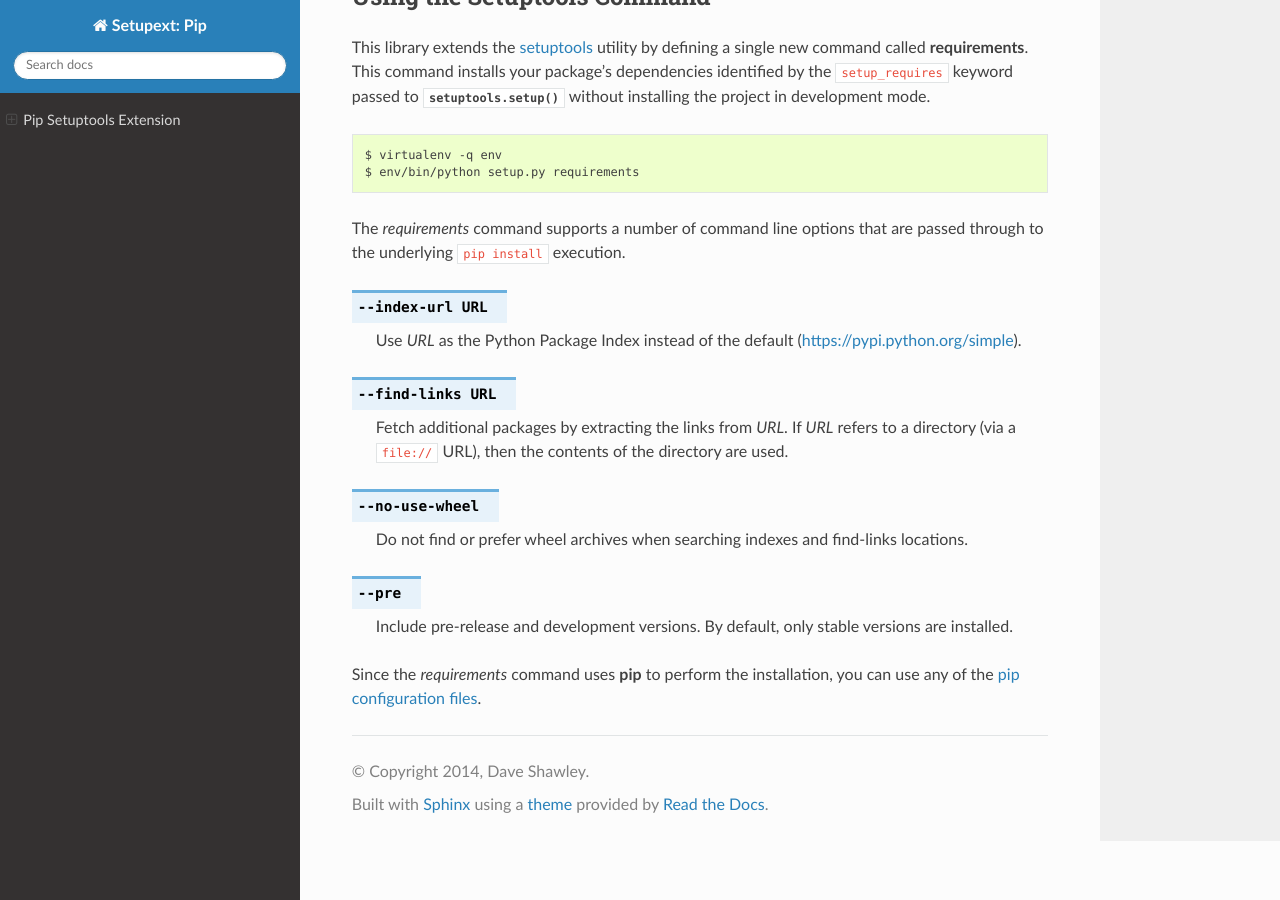
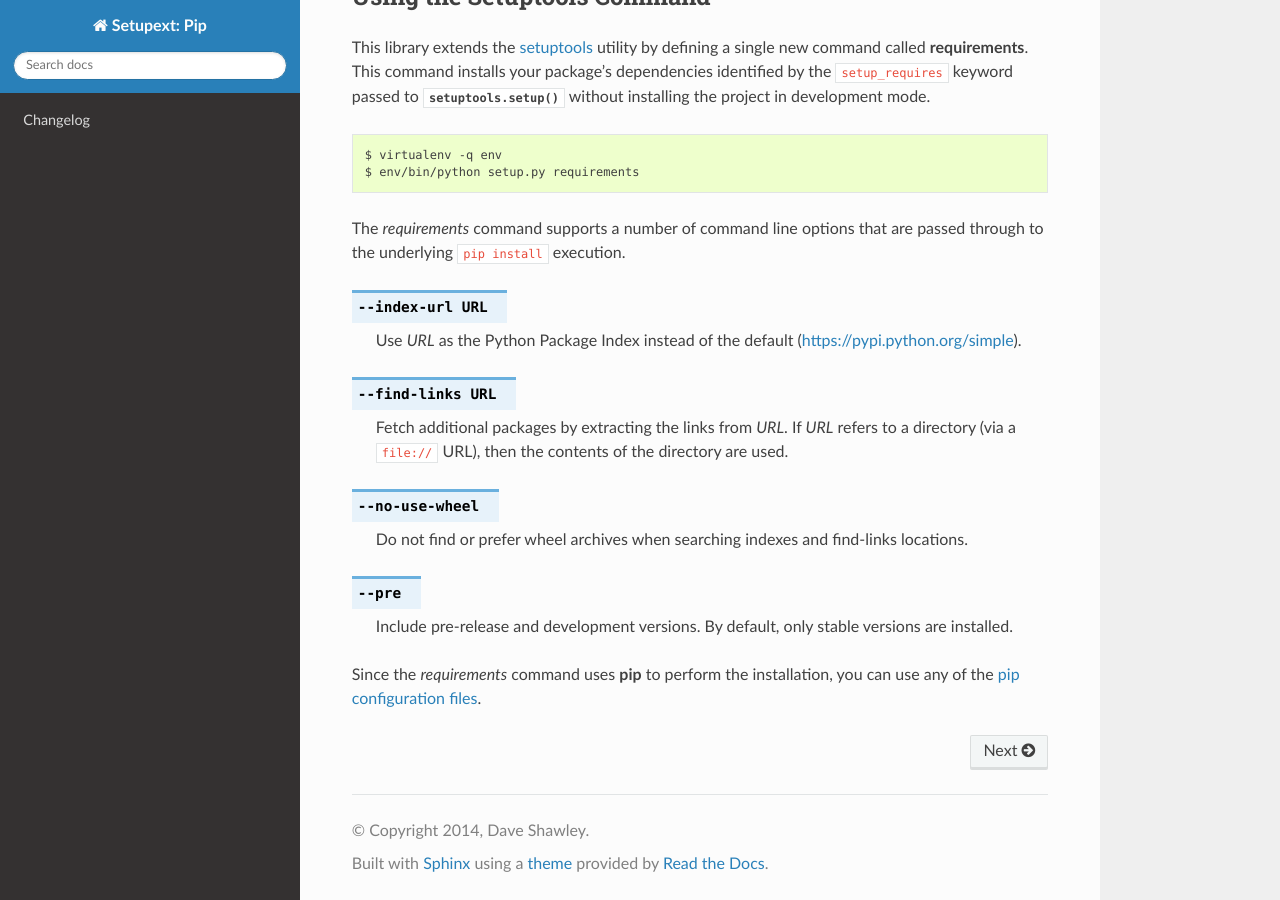
Before and after one commit to dave-shawley/setupext-pip, a Sphinx documentation site: the page built from doc/index.rst, in a window 1280 px wide and 900 px high, scrolled down 990 px. Built offline with Sphinx 7.4.7 and the Read the Docs theme 2.0.0, drawn with Linux system fonts in a browser that asks for light colours; the version number could not be read and is left out.

Commit message:
Add changelog.

```diff
--- /dev/null
+++ b/doc/changelog.rst
@@ -0,0 +1,6 @@
+Changelog
+---------
+
+* 1.0.0 (27-Jul-2014)
+
+  Initial revision that supported the ``requirements`` command.
--- a/doc/index.rst
+++ b/doc/index.rst
@@ -43,3 +43,8 @@
 .. _pip configuration files:
    https://pip.pypa.io/en/latest/user_guide.html#configuration
 .. _setuptools: https://pythonhosted.org/setuptools/
+
+.. toctree::
+   :hidden:
+
+   changelog
```
